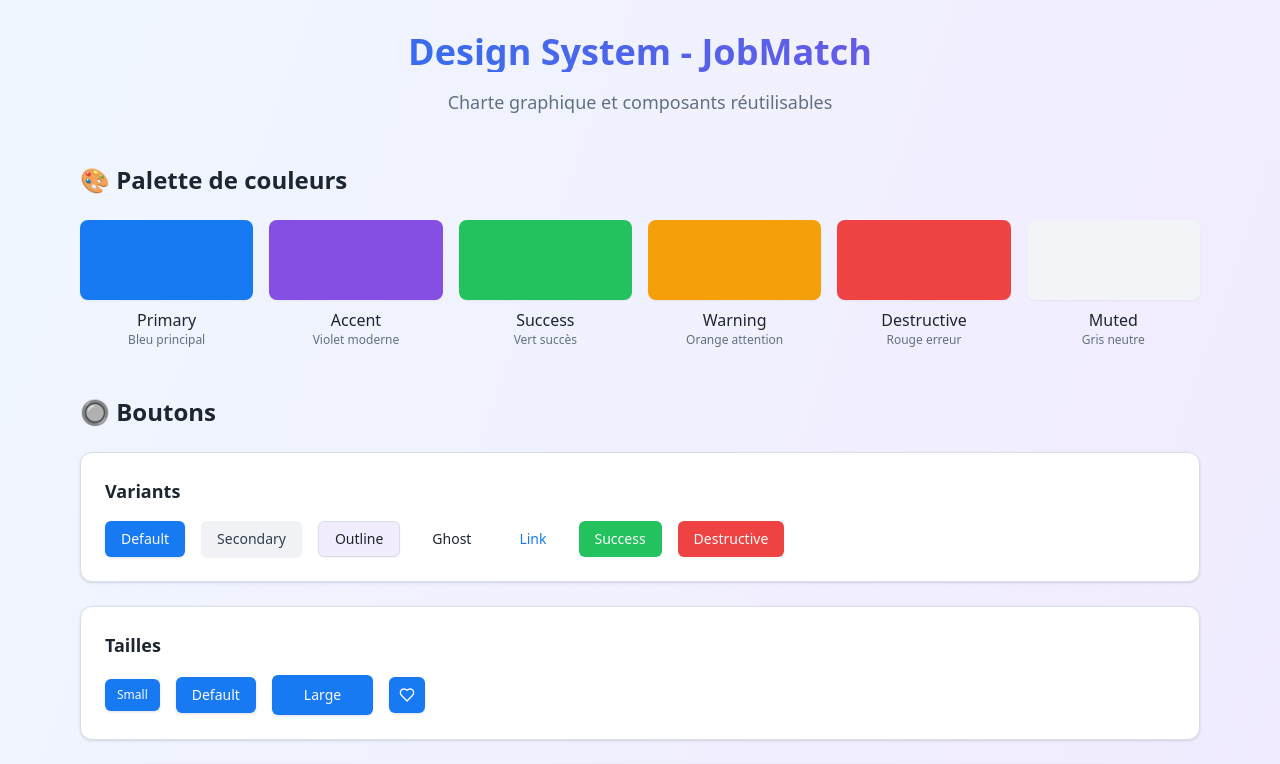
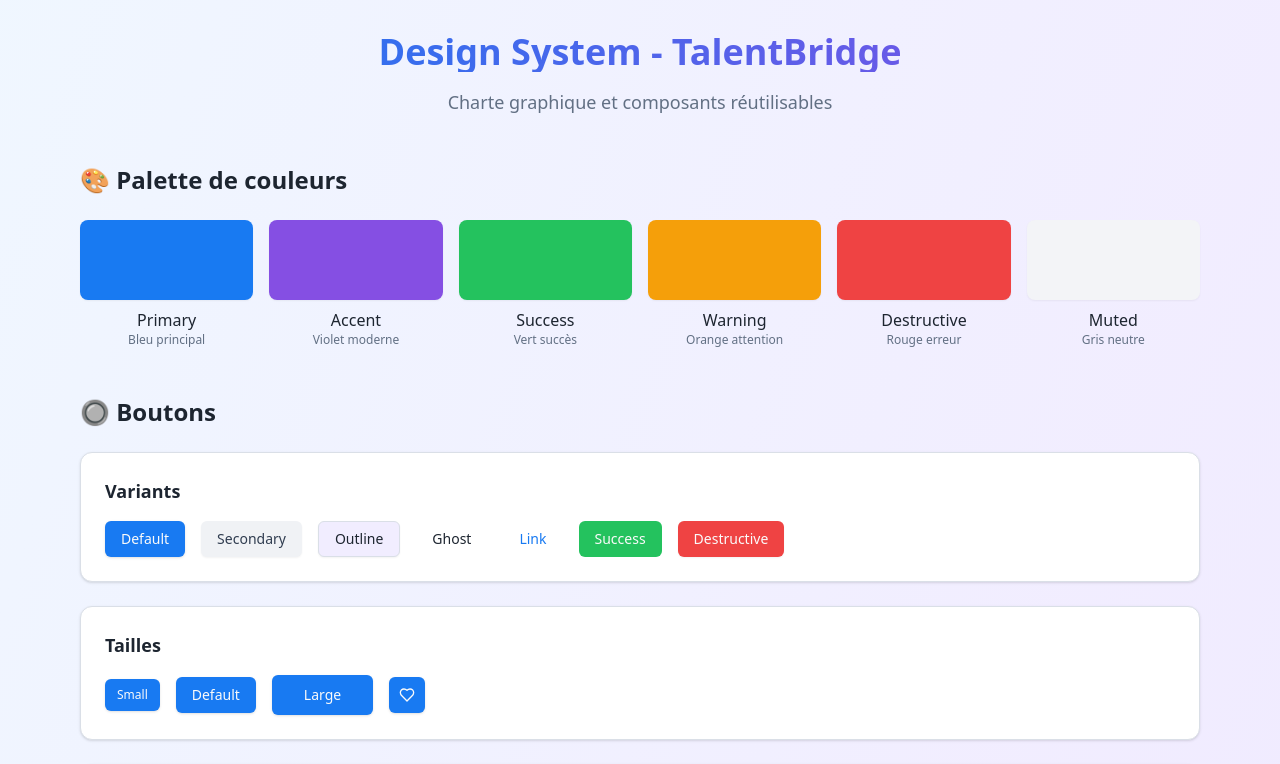
Before and after one commit to theoMich19/LXP-Boston-project, a Next.js app: page /cg in a window 1280 px wide. Shown: the top 764 px of the page. Built offline with nearby package versions, Linux system fonts and the light colour scheme.

Commit message:
update(cg): update design system

```diff
--- a/src/app/cg/page.tsx
+++ b/src/app/cg/page.tsx
@@ -95,18 +95,14 @@ const DesignSystemShowcase = () => {
     return (
         <div className="min-h-screen bg-gradient-to-br from-primary-50 via-background to-accent/5">
             <div className="container mx-auto px-4 py-8 max-w-6xl">
-
-                {/* Header */}
                 <div className="text-center mb-12">
                     <h1 className="text-4xl font-bold bg-gradient-to-r from-primary to-accent bg-clip-text text-transparent mb-4">
-                        Design System - JobMatch
+                        Design System - TalentBridge
                     </h1>
                     <p className="text-muted-foreground text-lg">
                         Charte graphique et composants réutilisables
                     </p>
                 </div>
-
-                {/* Palette de couleurs */}
                 <section className="mb-12">
                     <h2 className="text-2xl font-bold mb-6">🎨 Palette de couleurs</h2>
 
@@ -161,7 +157,6 @@ const DesignSystemShowcase = () => {
                     </div>
                 </section>
 
-                {/* Boutons */}
                 <section className="mb-12">
                     <h2 className="text-2xl font-bold mb-6">🔘 Boutons</h2>
 
@@ -194,12 +189,10 @@ const DesignSystemShowcase = () => {
                             <Button><Search className="h-4 w-4 mr-2" />Rechercher</Button>
                             <Button variant="outline"><Heart className="h-4 w-4 mr-2" />Favoris</Button>
                             <Button variant="success"><Send className="h-4 w-4 mr-2" />Envoyer</Button>
-                            {/* <Button disabled><LoadingSpinner size="sm" className="mr-2" />Chargement...</Button> */}
                         </div>
                     </Card>
                 </section>
 
-                {/* Badges */}
                 <section className="mb-12">
                     <h2 className="text-2xl font-bold mb-6">🏷️ Badges</h2>
 
@@ -225,7 +218,6 @@ const DesignSystemShowcase = () => {
                     </Card>
                 </section>
 
-                {/* Avatars */}
                 <section className="mb-12">
                     <h2 className="text-2xl font-bold mb-6">👤 Avatars</h2>
 
@@ -254,7 +246,6 @@ const DesignSystemShowcase = () => {
                     </Card>
                 </section>
 
-                {/* Cards */}
                 <section className="mb-12">
                     <h2 className="text-2xl font-bold mb-6">📄 Cards</h2>
 
@@ -283,7 +274,6 @@ const DesignSystemShowcase = () => {
                     </div>
                 </section>
 
-                {/* Inputs */}
                 <section className="mb-12">
                     <h2 className="text-2xl font-bold mb-6">📝 Inputs</h2>
 
@@ -294,7 +284,6 @@ const DesignSystemShowcase = () => {
                     </Card>
                 </section>
 
-                {/* Progress Bars */}
                 <section className="mb-12">
                     <h2 className="text-2xl font-bold mb-6">📊 Barres de progression</h2>
 
@@ -308,7 +297,6 @@ const DesignSystemShowcase = () => {
                     </Card>
                 </section>
 
-                {/* Matching Scores */}
                 <section className="mb-12">
                     <h2 className="text-2xl font-bold mb-6">🎯 Scores de matching</h2>
 
@@ -322,7 +310,6 @@ const DesignSystemShowcase = () => {
                     </Card>
                 </section>
 
-                {/* Alerts */}
                 <section className="mb-12">
                     <h2 className="text-2xl font-bold mb-6">⚠️ Alertes</h2>
 
@@ -340,12 +327,11 @@ const DesignSystemShowcase = () => {
                         </Alert>
 
                         <Alert title="Erreur">
-                            Une erreur s'est produite lors de l'envoi du formulaire.
+                            Une erreur s&apos;est produite lors de l&apos;envoi du formulaire.
                         </Alert>
                     </div>
                 </section>
 
-                {/* Loading States */}
                 <section className="mb-12">
                     <h2 className="text-2xl font-bold mb-6">⏳ États de chargement</h2>
 
@@ -366,7 +352,6 @@ const DesignSystemShowcase = () => {
                     </div>
                 </section>
 
-                {/* Icônes */}
                 <section className="mb-12">
                     <h2 className="text-2xl font-bold mb-6">🎨 Icônes courantes</h2>
 
@@ -401,16 +386,14 @@ const DesignSystemShowcase = () => {
                     </Card>
                 </section>
 
-                {/* Exemples d'usage */}
                 <section className="mb-12">
                     <h2 className="text-2xl font-bold mb-6">💼 Exemples d'usage</h2>
 
                     <div className="grid grid-cols-1 lg:grid-cols-2 gap-6">
-                        {/* Carte d'emploi */}
                         <Card className="p-6">
                             <div className="flex items-start justify-between mb-4">
                                 <div className="flex items-start space-x-3">
-                                    <Avatar fallback="TC" />
+                                    <Avatar />
                                     <div>
                                         <h3 className="font-semibold text-primary hover:underline cursor-pointer">
                                             Développeur React Senior
@@ -460,7 +443,6 @@ const DesignSystemShowcase = () => {
                             </div>
                         </Card>
 
-                        {/* Stats Dashboard */}
                         <div className="space-y-4">
                             <Card className="p-4">
                                 <div className="flex items-center justify-between">
```
